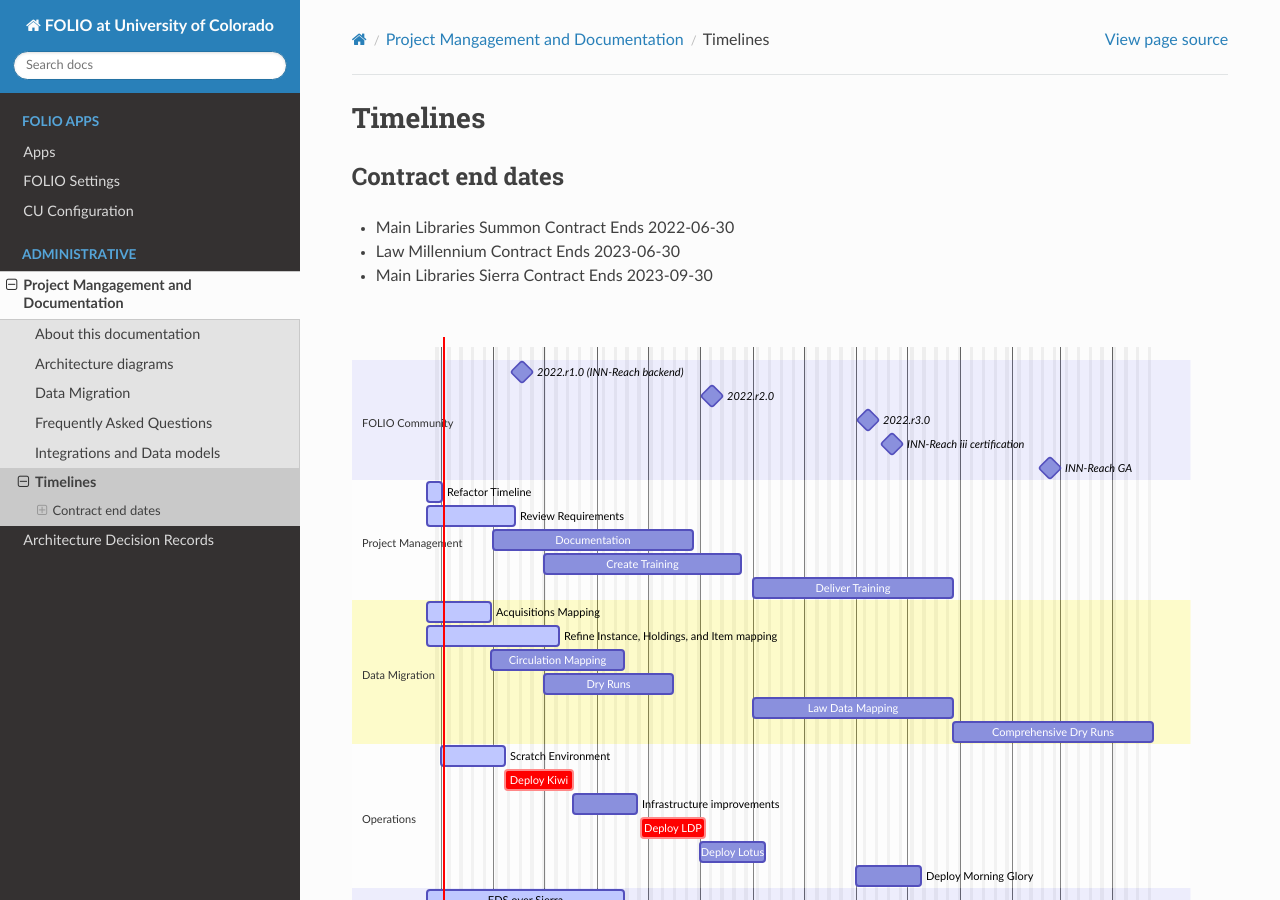
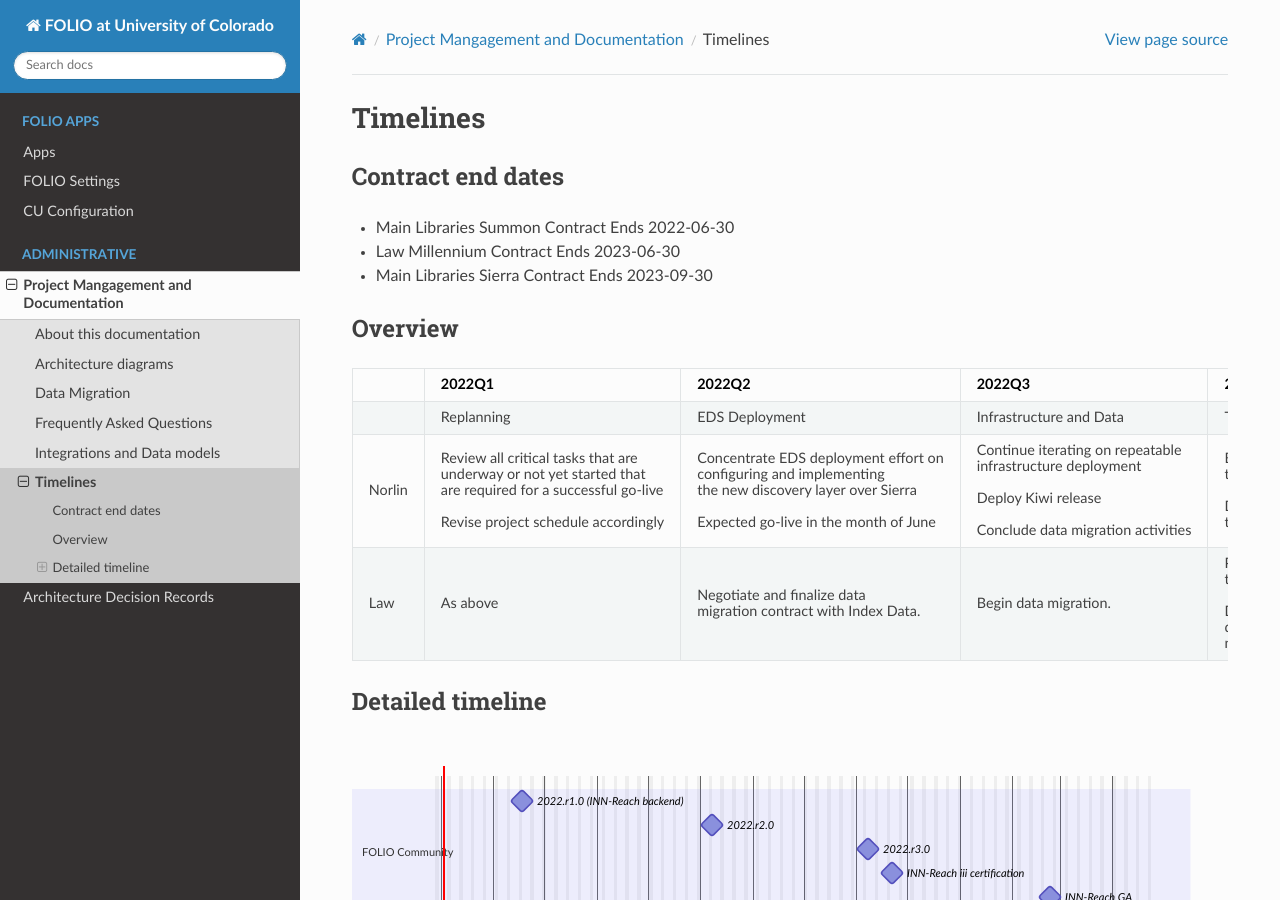
Before and after one commit to culibraries/folio, a Sphinx documentation site: the page built from docs/admin/timelines.md, in a window 1280 px wide and 900 px high. Built offline with Sphinx 7.4.7 and the Read the Docs theme 2.0.0, drawn with Linux system fonts in a browser that asks for light colours.

Commit message:
Added overview timeline.

````diff
--- a/docs/admin/timelines.md
+++ b/docs/admin/timelines.md
@@ -5,6 +5,16 @@
 - Main Libraries Summon Contract Ends 2022-06-30
 - Law Millennium Contract Ends 2023-06-30
 - Main Libraries Sierra Contract Ends 2023-09-30
+
+## Overview
+
+| |2022Q1|2022Q2|2022Q3|2022Q4|2023Q1|2023Q2|
+|-|-|-|-|-|-|-|
+||Replanning|EDS Deployment|Infrastructure and Data|Training and Documentation|Pre-Implementation|Implementation|
+|Norlin|Review all critical tasks that are<br /> underway or not yet started that<br /> are required for a successful go-live<br /><br />Revise project schedule accordingly|Concentrate EDS deployment effort on<br /> configuring and implementing<br /> the new discovery layer over Sierra<br /><br />Expected go-live in the month of June|Continue iterating on repeatable<br /> infrastructure deployment<br /><br />Deploy Kiwi release<br /><br />Conclude data migration activities|Begin organization-wide<br /> training program<br /><br />Develop required functional and<br /> technical documentation|Deploy Lotus release|Complete readiness<br /> checklist for go-live|
+|Law|As above|Negotiate and finalize data<br /> migration contract with Index Data.|Begin data migration.|Participate in the Norlin<br /> training program.<br /><br />Develop required functional<br /> documentation specific to the<br /> needs of the Law Library|Conclude data migration<br /> activities.|As above|
+
+## Detailed timeline
 
 ```{mermaid}
   gantt
````
